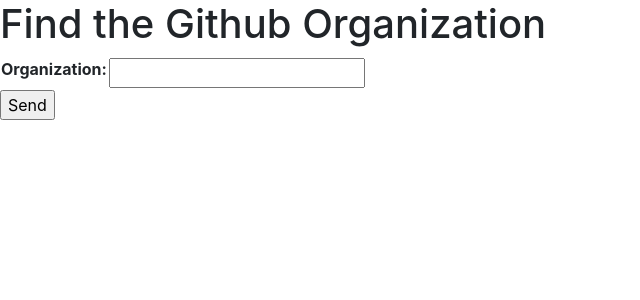
After one commit to manduinca/django-proof, a Django app: page / in a window 1280 px wide. The commit adds this page. Shown: the top 300 px of the page, without its empty margins (0-640 px from the left). Run offline with Django 3.2, Linux system fonts and the light colour scheme; parts of the project's set-up code (start-up, migrations or seed data) failed here and were passed over; some libraries are stand-ins or nearby versions.

Commit message:
Create new view for select organization, using django forms. Improve urls

```diff
--- /dev/null
+++ b/apps/repository/forms.py
@@ -0,0 +1,4 @@
+from django import forms
+
+class FormOrganization(forms.Form):
+    organization = forms.CharField()
--- a/apps/repository/urls.py
+++ b/apps/repository/urls.py
@@ -1,6 +1,7 @@
 from django.conf.urls import url
-from apps.repository.views import RepositoryView
+from apps.repository.views import RepositoryView, SearchOrganizationView
 
 urlpatterns = [
-    url(r'^repository/', RepositoryView.as_view(), name = 'repository')
+    url(r'^$', SearchOrganizationView.as_view(), name = 'search-organization'),
+    url(r'^repository/(?P<org_id>\d+)/$', RepositoryView.as_view(), name = 'repository')
 ]
--- a/apps/repository/views.py
+++ b/apps/repository/views.py
@@ -1,29 +1,96 @@
 from django.views.generic.base import TemplateView
+from django.urls import reverse
+from django.http import HttpResponseRedirect
+from apps.repository.models import Organization, Repository
+from apps.repository.forms import FormOrganization
 import os
 import requests
+
+
+class SearchOrganizationView(TemplateView):
+
+    template_name = 'search_organization.html'
+    auth = (os.environ.get('API_GITHUB_USERNAME'),
+            os.environ.get('API_GITHUB_PASS'))
+    api = 'https://api.github.com/'
+
+    def get(self, request, *args, **kwargs):
+        form = FormOrganization()
+        return self.render_to_response({'form': form})
+
+    def post(self, request, *args, **kwargs):
+        form = FormOrganization(request.POST)
+        if not form.is_valid():
+            return self.render_to_response({'form': form})
+        data = form.cleaned_data
+        organization = self.get_db_organization(data['organization'])
+        if not organization:
+            organization = self.get_api_organization(data['organization'])
+        if not organization:
+            return self.render_to_response({'form': form})
+
+        repository_url = reverse('repository', args=(organization.id,))
+        return HttpResponseRedirect(repository_url)
+
+    def get_db_organization(self, login):
+        try:
+            organization = Organization.objects.get(login=login)
+        except Organization.DoesNotExist:
+            return None
+        else:
+            return organization
+
+    def get_api_organization(self, login):
+        request = requests.get(self.api + 'orgs/' + login, auth=self.auth)
+        if request.status_code == 200:
+            organization = request.json()
+            return self.save_db(organization)
+        return None
+
+    def save_db(self, org):
+        if 'name' not in org or not org['name']:
+            org['name'] = ''
+        if 'html_url' not in org or not org['html_url']:
+            org['html_url'] = ''
+        if 'location' not in org or not org['location']:
+            org['location'] = ''
+        organization = Organization.objects.create(name = org['name'],
+            login = org['login'], url = org['html_url'], location = org['location'],
+            created_at = org['created_at'], updated_at = org['updated_at']
+        )
+        url_repos = self.api + 'orgs/' + org['login'] + '/repos'
+        repos = requests.get(url_repos, auth=self.auth).json()
+        for repo in repos:
+            last_commit_url = repo['commits_url'][:-6] + '/master'
+            last_commit = requests.get(last_commit_url, auth=self.auth).json()
+            if last_commit:
+                last_commit_date = last_commit['commit']['author']['date']
+            else:
+                last_commit_date = ''
+            if 'html_url' not in org or not org['html_url']:
+                org['html_url'] = ''
+            if 'commits_url' not in org or not org['commits_url']:
+                org['commits_url'] = ''
+            Repository.objects.create(organization = organization,
+                name = repo['name'], github_id = repo['id'],
+                url = repo['html_url'], last_commit = last_commit_date,
+                commits_url = repo['commits_url'],
+                created_at = repo['created_at'],
+                updated_at = repo['updated_at']
+            )
+        return organization
+
 
 class RepositoryView(TemplateView):
 
     template_name = 'repository.html'
-    username = os.environ.get('API_GITHUB_USERNAME')
-    token = os.environ.get('API_GITHUB_PASS')
 
-    def get(self, request, *args, **kwargs):
-        auth = (self.username, self.token)
-        list_repos = requests.get('https://api.github.com/orgs/githubtraining/repos', auth=auth).json()
-
-        return self.render_to_response(self.get_context_data(list_repos = list_repos))
+    def get(self, request, org_id, *args, **kwargs):
+        repos = Repository.objects.filter(organization=org_id)
+        return self.render_to_response(self.get_context_data(repos = repos))
 
     def get_context_data(self, **kwargs):
+        repos = kwargs.pop('repos')
         context = super(RepositoryView, self).get_context_data(**kwargs)
-
-        auth = (self.username, self.token)
-        list_repos = kwargs.pop('list_repos')
-        for repo in list_repos:
-            commits_url = repo['commits_url'][:-6]
-            commits = requests.get(commits_url, auth=auth).json()
-            repo['last_commit_date'] = commits[0]['commit']['author']['date']
-
-        context['repositories'] = list_repos
-
+        context['repositories'] = repos
         return context
--- /dev/null
+++ b/apps/templates/search_organization.html
@@ -0,0 +1,27 @@
+<!DOCTYPE html>
+<html lang="es">
+
+<head>
+    <meta charset="utf-8">
+    <meta http-equiv="X-UA-Compatible" content="IE=edge">
+    <meta name="viewport" content="width=device-width, initial-scale=1, maximum-scale=1, user-scalable=no">
+    <title> DJANGO PROOF </title>
+    <link href="https://fonts.googleapis.com/css?family=Open+Sans:300,400,600,700" rel="stylesheet">
+    <link rel="stylesheet" href="https://stackpath.bootstrapcdn.com/bootstrap/4.1.1/css/bootstrap.min.css" integrity="sha384-WskhaSGFgHYWDcbwN70/dfYBj47jz9qbsMId/iRN3ewGhXQFZCSftd1LZCfmhktB" crossorigin="anonymous">
+    <link rel="stylesheet" href="https://cdnjs.cloudflare.com/ajax/libs/open-iconic/1.1.1/font/css/open-iconic-bootstrap.min.css" integrity="sha256-BJ/G+e+y7bQdrYkS2RBTyNfBHpA9IuGaPmf9htub5MQ=" crossorigin="anonymous" />
+</head>
+
+<body>
+    <h1>Find the Github Organization</h1>
+    {% if form.errors %}
+        <p style="color: red;">Please, correct the following:</p>
+    {% endif %}
+    <form action="" method="post">{% csrf_token %}
+        <table>
+            {{ form.as_table }}
+        </table>
+        <input type="submit" value="Send">
+    </form>
+</body>
+
+</html>
```
Also changed, not shown: apps/templates/repository.html (+4 -3 lines).
